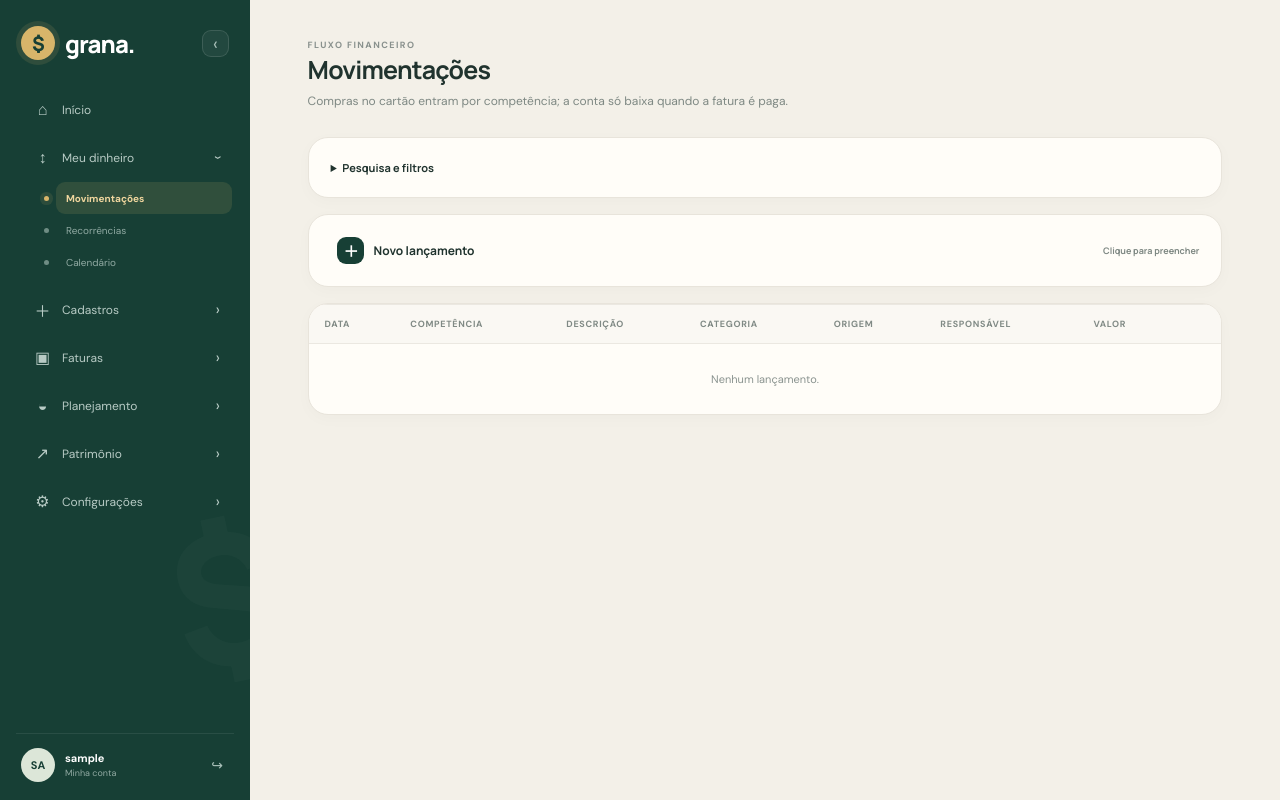
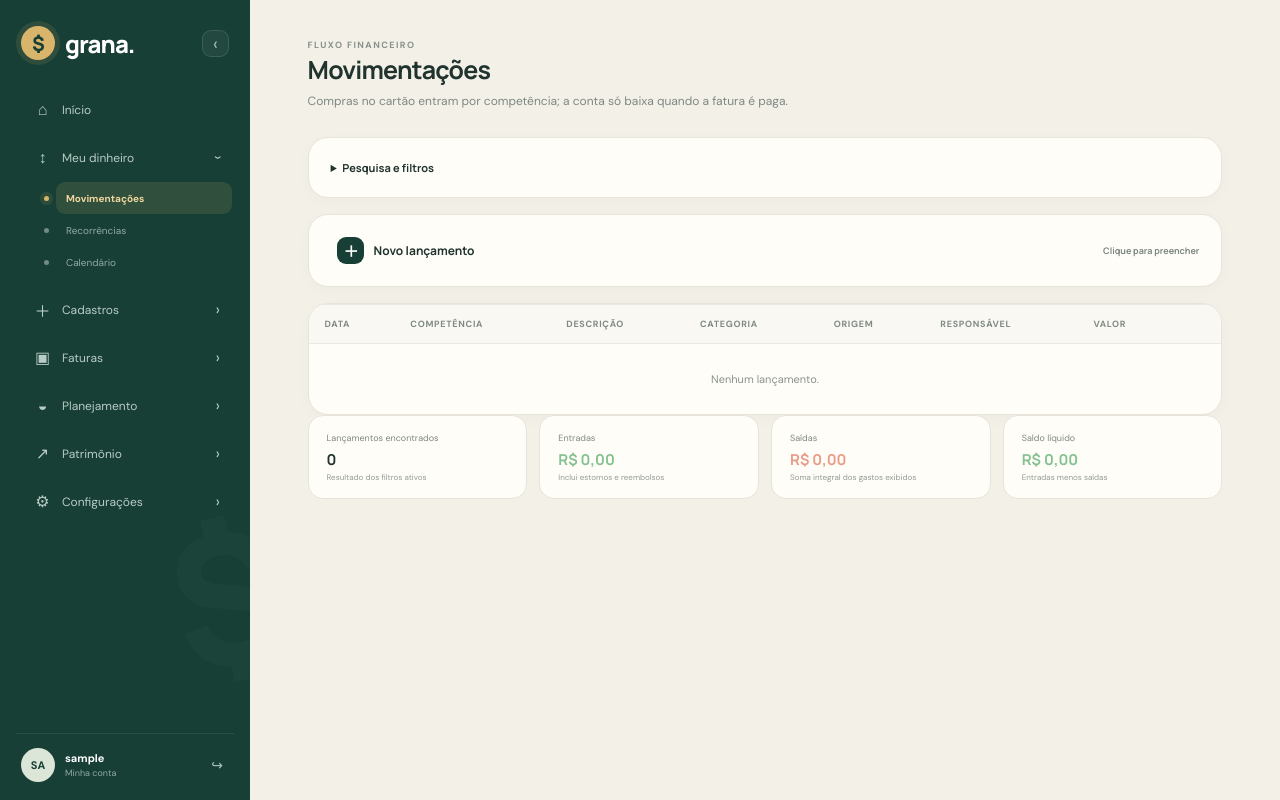
Before and after one commit to Guilherme2616/grana, a Flask app: page /movimentacoes in a window 1280 px wide. Run offline with Flask 3, Linux system fonts and the light colour scheme; the visitor is signed in with stand-in values (Sample User, id 1); data that the repository does not hold is empty.

Commit message:
Exibe resumo dos lançamentos filtrados

```diff
--- a/app/templates/transactions.html
+++ b/app/templates/transactions.html
@@ -26,6 +26,12 @@
 {% for item in transactions %}<tr><td>{{ item.transaction_date.strftime('%d/%m/%Y') }}</td><td>{{ item.competence_month or item.transaction_date.strftime('%Y-%m') }}</td><td><strong>{{ item.description }}</strong><small class="table-subtitle">{{ item.source }}{% if item.status=='planned' %} · previsto{% endif %}</small></td><td>{{ item.category.full_name if item.category else ('Dividido' if item.splits else '—') }}</td><td>{{ item.card.name if item.card else item.account.name if item.account else '—' }}</td><td>{{ 'Meus pais' if item.payment_responsibility == 'parents' else 'Dividido' if item.payment_responsibility == 'shared' else 'Eu' }}{% if item.payment_responsibility == 'shared' %}<small class="table-subtitle">Minha parte: {{ (item.personal_amount if item.personal_amount is not none else item.amount)|brl }}</small>{% endif %}</td><td class="money {{ item.kind }}-value">{{ '+' if item.kind=='income' else '-' }} {{ item.amount|brl }}</td><td><div class="row-actions"><a href="{{ url_for('main.edit_transaction',item_id=item.id) }}">Editar</a><a href="{{ url_for('main.split_transaction',item_id=item.id) }}">Dividir</a><form method="post" action="{{ url_for('main.delete_transaction',item_id=item.id) }}" onsubmit="return confirm('Excluir?')"><input type="hidden" name="csrf_token" value="{{ csrf_token() }}"><button class="danger-link">Excluir</button></form></div></td></tr>
 {% else %}<tr><td colspan="8" class="empty">Nenhum lançamento.</td></tr>{% endfor %}
 </tbody></table></div></section>
+<section class="indicator-metrics transaction-totals" aria-label="Totais dos lançamentos filtrados">
+  <article><span>Lançamentos encontrados</span><strong>{{ transactions|length }}</strong><small>Resultado dos filtros ativos</small></article>
+  <article><span>Entradas</span><strong class="positive">{{ total_income|brl }}</strong><small>Inclui estornos e reembolsos</small></article>
+  <article><span>Saídas</span><strong class="negative">{{ total_expenses|brl }}</strong><small>Soma integral dos gastos exibidos</small></article>
+  <article><span>Saldo líquido</span><strong class="{{ 'positive' if total_net >= 0 else 'negative' }}">{{ total_net|brl }}</strong><small>Entradas menos saídas</small></article>
+</section>
 <script>
 (()=>{const select=document.getElementById('payment-responsibility'),field=document.getElementById('personal-amount-field');const sync=()=>field.hidden=select.value!=='shared';select.addEventListener('change',sync);sync()})();
 </script>
```
